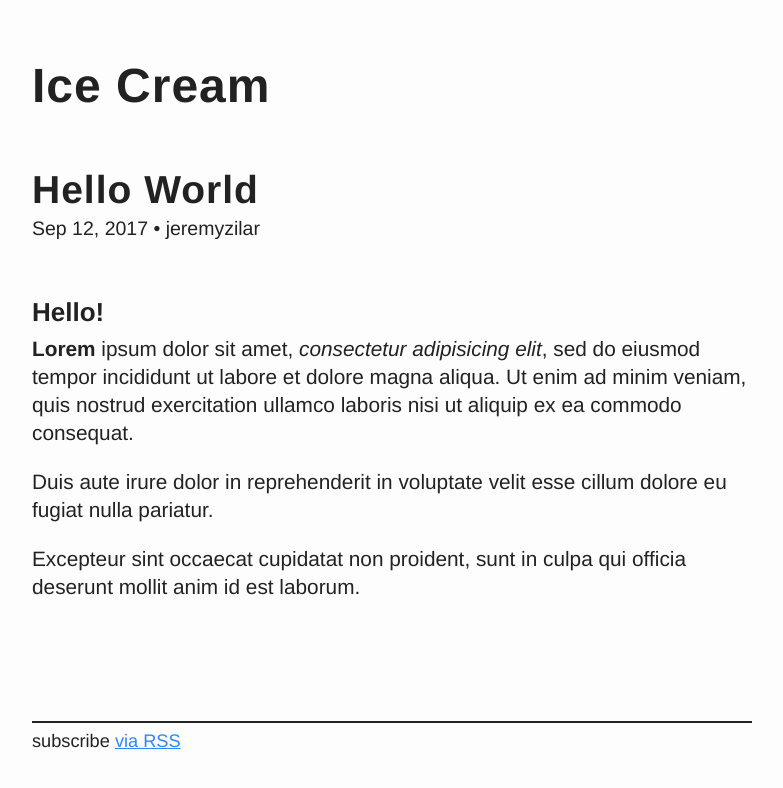
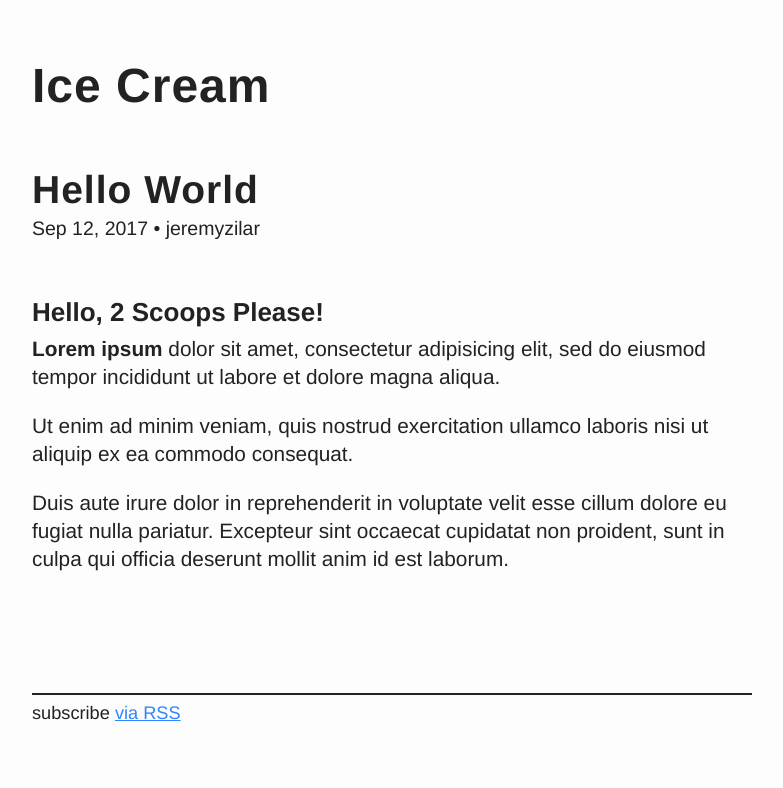
Before and after one commit to GSA/ice-cream, a Jekyll site: the page built from _posts/2017-09-11-hello-world.md, in a window 1280 px wide. Shown: the top 788 px of the page, without its empty margins (248-1031 px from the left). Built offline with Jekyll 4.4.1, drawn with Linux system fonts in a browser that asks for light colours.

Commit message:
making some edits

```diff
--- a/_posts/2017-09-11-hello-world.md
+++ b/_posts/2017-09-11-hello-world.md
@@ -6,10 +6,11 @@ categories: jekyll update
 author: jeremyzilar
 ---
 
-## Hello!
+## Hello, 2 Scoops Please!
 
-**Lorem** ipsum dolor sit amet, _consectetur adipisicing elit_, sed do eiusmod tempor incididunt ut labore et dolore magna aliqua. Ut enim ad minim veniam, quis nostrud exercitation ullamco laboris nisi ut aliquip ex ea commodo consequat.
 
-Duis aute irure dolor in reprehenderit in voluptate velit esse cillum dolore eu fugiat nulla pariatur.
+**Lorem ipsum** dolor sit amet, consectetur adipisicing elit, sed do eiusmod tempor incididunt ut labore et dolore magna aliqua.
 
-Excepteur sint occaecat cupidatat non proident, sunt in culpa qui officia deserunt mollit anim id est laborum.
+Ut enim ad minim veniam, quis nostrud exercitation ullamco laboris nisi ut aliquip ex ea commodo consequat.
+
+Duis aute irure dolor in reprehenderit in voluptate velit esse cillum dolore eu fugiat nulla pariatur. Excepteur sint occaecat cupidatat non proident, sunt in culpa qui officia deserunt mollit anim id est laborum.
```
